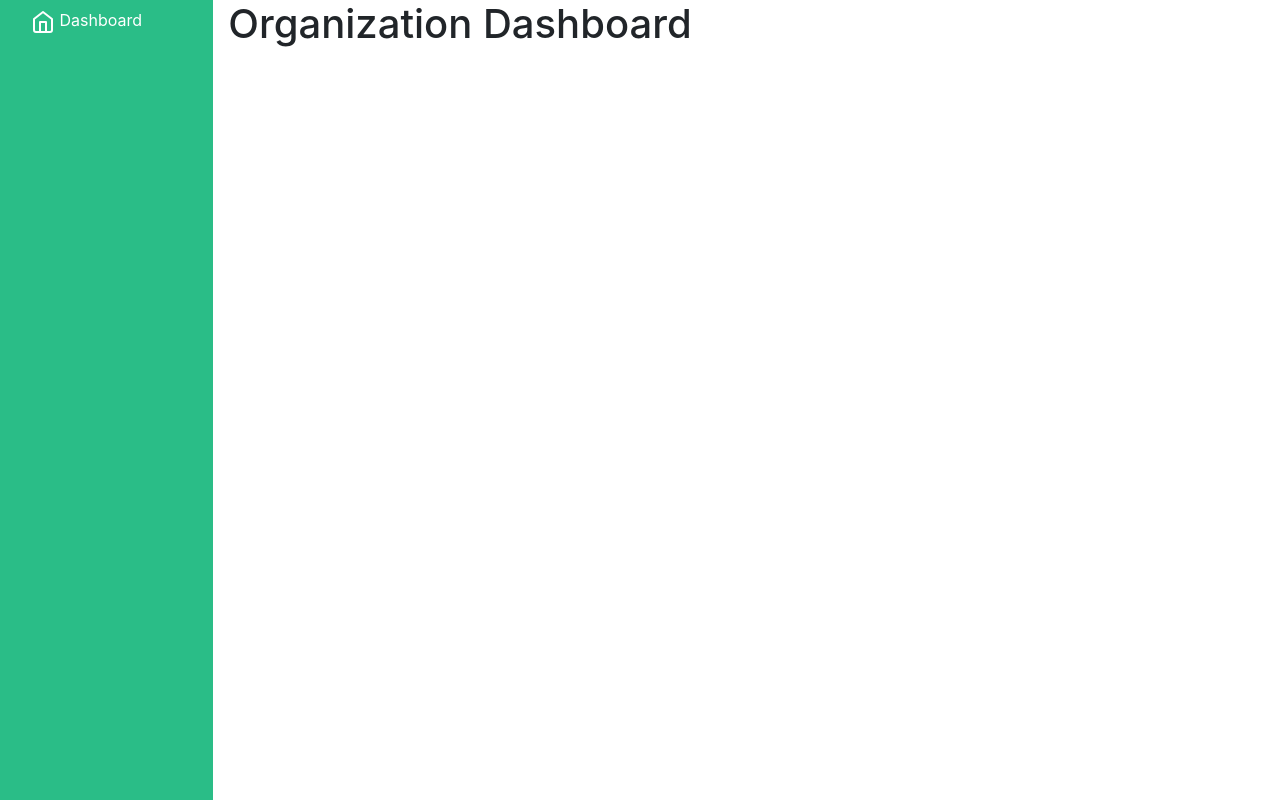
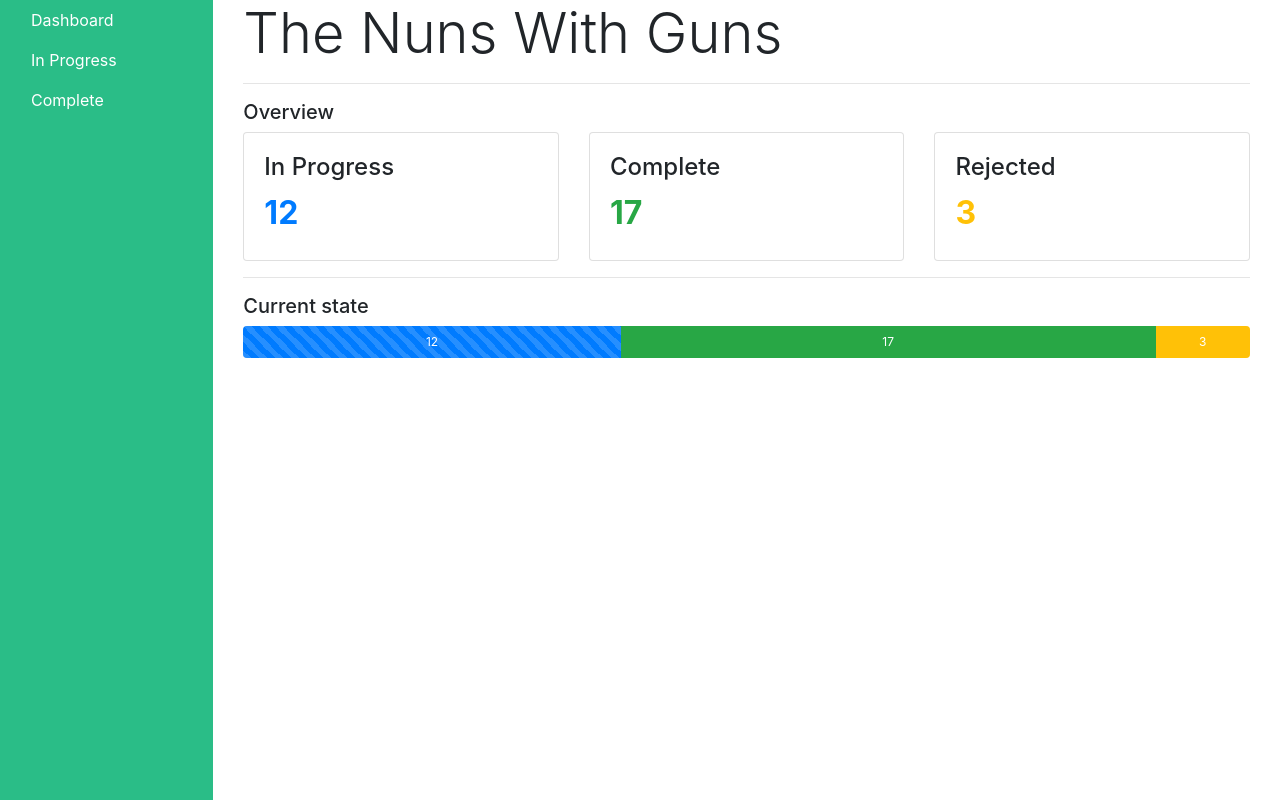
Before and after one commit to odysseyhack/tradisys-apg-s2w-web, a Vue app: page /org in a window 1280 px wide. Built offline with nearby package versions, Linux system fonts and the light colour scheme.

Commit message:
Org dashboard first impl

```diff
--- a/src/views/inner/org/Dashboard.vue
+++ b/src/views/inner/org/Dashboard.vue
@@ -1,11 +1,68 @@
 <template>
-  <div>
-    <h1>Organization Dashboard</h1>
+  <div class="container-fluid">
+    <h1 class="display-4">The Nuns With Guns</h1>
+    <hr>
+    <p class="h5">Overview</p>
+    <b-card-group deck>
+      <b-card title="In Progress" img-top>
+        <b-card-text>
+          <h2 class="text-primary font-weight-bold">
+            {{tasks.progress}}
+          </h2>
+        </b-card-text>
+      </b-card>
+
+      <b-card title="Complete" img-top>
+        <b-card-text>
+          <h2 class="text-success font-weight-bold">
+            {{tasks.complete}}
+          </h2>
+        </b-card-text>
+      </b-card>
+
+      <b-card title="Rejected" img-top>
+        <b-card-text>
+          <h2 class="text-warning font-weight-bold">
+            {{tasks.rejected}}
+          </h2>
+        </b-card-text>
+      </b-card>
+    </b-card-group>
+    <hr>
+    <p class="h5">Current state</p>
+    <b-progress height="2rem" class="mt-2" :max="1" show-value>
+      <b-progress-bar
+        show-progress animated
+        :value="(tasks.progress / tasks.total)"
+        variant="primary">
+        {{tasks.progress}}
+      </b-progress-bar>
+      <b-progress-bar
+        :value="(tasks.complete / tasks.total)"
+        variant="success">
+        {{tasks.complete}}
+      </b-progress-bar>
+      <b-progress-bar
+        :value="(tasks.rejected / tasks.total)"
+        variant="warning">
+        {{tasks.rejected}}
+      </b-progress-bar>
+    </b-progress>
   </div>
 </template>
 
 <script>
 export default {
+  data () {
+    return {
+      tasks: {
+        progress: 12,
+        complete: 17,
+        rejected: 3,
+        total: 32
+      }
+    }
+  }
 }
 </script>
 
--- a/src/views/inner/org/Root.vue
+++ b/src/views/inner/org/Root.vue
@@ -4,15 +4,19 @@
       <ui-sidemenu color="rgb(42, 189, 135)">
         <div slot="items">
           <li class="nav-item">
-            <a class="nav-link active" href="#">
-              <svg xmlns="http://www.w3.org/2000/svg" width="24" height="24" viewBox="0 0 24 24" fill="none"
-                   stroke="currentColor" stroke-width="2" stroke-linecap="round" stroke-linejoin="round"
-                   class="feather feather-home">
-                <path d="M3 9l9-7 9 7v11a2 2 0 0 1-2 2H5a2 2 0 0 1-2-2z"></path>
-                <polyline points="9 22 9 12 15 12 15 22"></polyline>
-              </svg>
-              Dashboard <span class="sr-only">(current)</span>
-            </a>
+            <router-link class="nav-link" active-class="active" to="/org">
+              Dashboard <span class="sr-only"></span>
+            </router-link>
+          </li>
+          <li class="nav-item">
+            <router-link class="nav-link" active-class="active" to="/org/tasks/progress">
+              In Progress <span class="sr-only"></span>
+            </router-link>
+          </li>
+          <li class="nav-item">
+            <router-link class="nav-link" active-class="active" to="/org/tasks/complete">
+              Complete <span class="sr-only"></span>
+            </router-link>
           </li>
         </div>
       </ui-sidemenu>
--- /dev/null
+++ b/src/views/inner/org/TasksComplete.vue
@@ -0,0 +1,14 @@
+<template>
+  <div>
+    <h1>Tasks open</h1>
+  </div>
+</template>
+
+<script>
+export default {
+}
+</script>
+
+<style scoped>
+
+</style>
--- /dev/null
+++ b/src/views/inner/org/TasksProgress.vue
@@ -0,0 +1,14 @@
+<template>
+  <div>
+    <h1>Tasks done</h1>
+  </div>
+</template>
+
+<script>
+export default {
+}
+</script>
+
+<style scoped>
+
+</style>
```
Also changed, not shown: src/router/index.js (+8 -0 lines).
